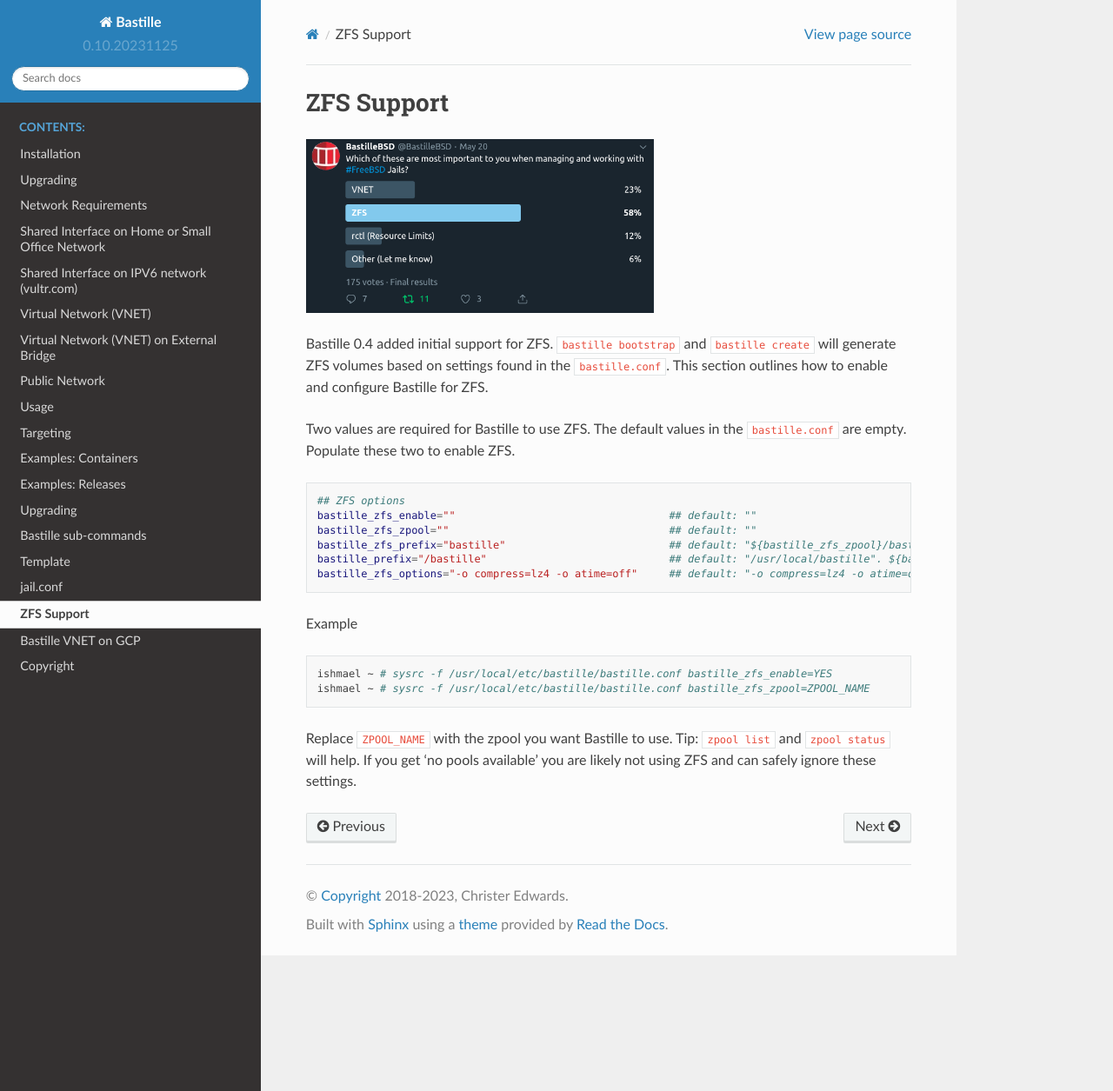
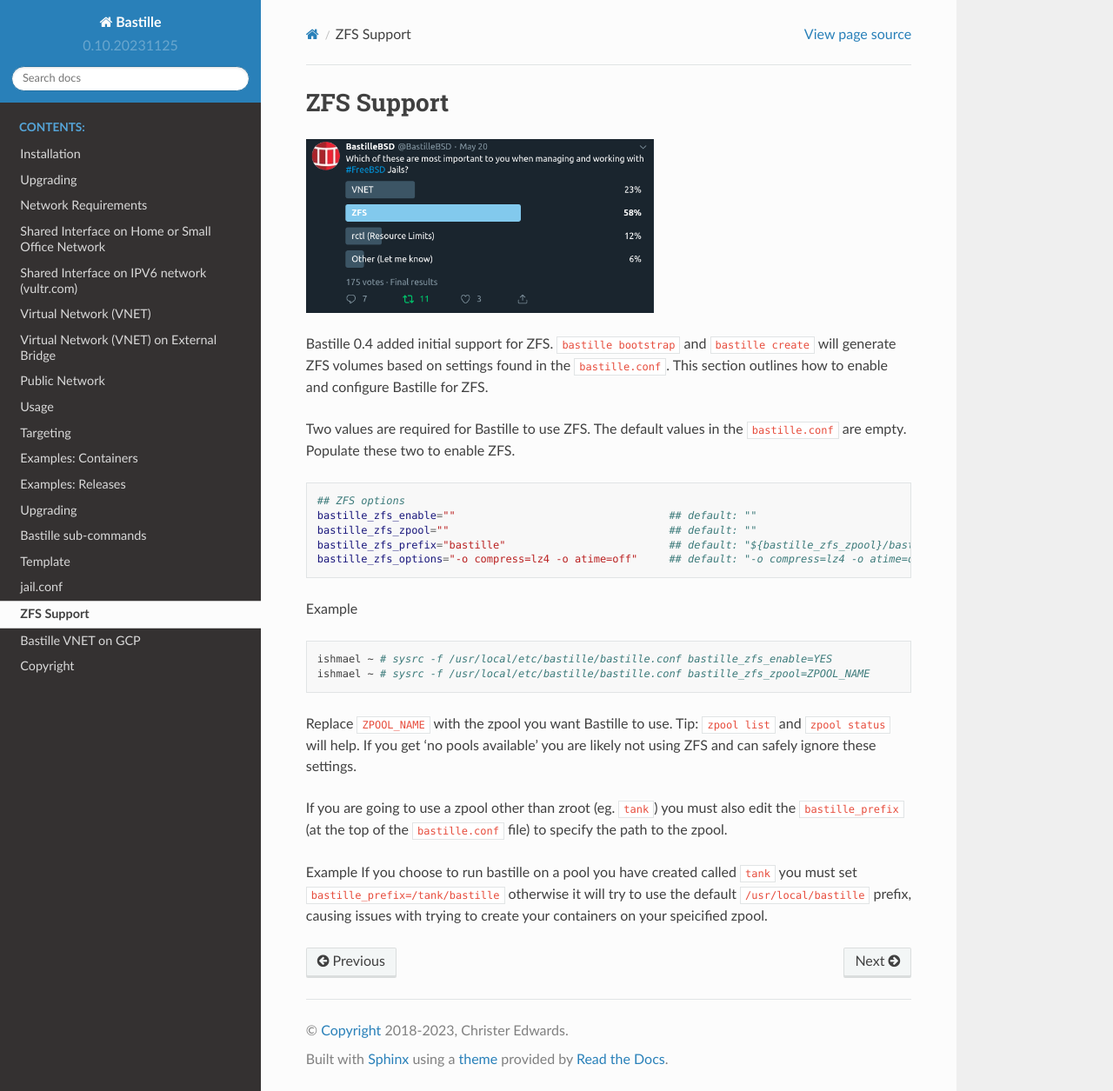
Before and after one commit to BastilleBSD/bastille, a Sphinx documentation site: the page built from docs/chapters/zfs-support.rst, in a window 1280 px wide and 1255 px high. Shown: the whole window at 87% size. Built offline with Sphinx 7.4.7 and the Read the Docs theme 2.0.0, drawn with Linux system fonts in a browser that asks for light colours; pages that are not in the unit, such as notebooks, are missing from menus.

Commit message:
Update zfs-support.rst
Update instruction for usecases that use a pool other than zpool

```diff
--- a/docs/chapters/zfs-support.rst
+++ b/docs/chapters/zfs-support.rst
@@ -14,7 +14,6 @@ Two values are required for Bastille to use ZFS. The default values in the ``bas
   bastille_zfs_enable=""                                  ## default: ""
   bastille_zfs_zpool=""                                   ## default: ""
   bastille_zfs_prefix="bastille"                          ## default: "${bastille_zfs_zpool}/bastille"
-  bastille_prefix="/bastille"                             ## default: "/usr/local/bastille". ${bastille_zfs_prefix} gets mounted here
   bastille_zfs_options="-o compress=lz4 -o atime=off"     ## default: "-o compress=lz4 -o atime=off"
 
 Example
@@ -26,3 +25,8 @@ Example
 
 Replace ``ZPOOL_NAME`` with the zpool you want Bastille to use. Tip: ``zpool list`` and ``zpool status`` will help.
 If you get 'no pools available' you are likely not using ZFS and can safely ignore these settings.
+
+If you are going to use a zpool other than zroot (eg. ``tank``)  you must also edit the ``bastille_prefix`` (at the top of the ``bastille.conf`` file) to specify the path to the zpool.
+
+Example
+If you choose to run bastille on a pool you have created called ``tank`` you must set ``bastille_prefix=/tank/bastille`` otherwise it will try to use the default ``/usr/local/bastille`` prefix, causing issues with trying to create your containers on your speicified zpool.
```
